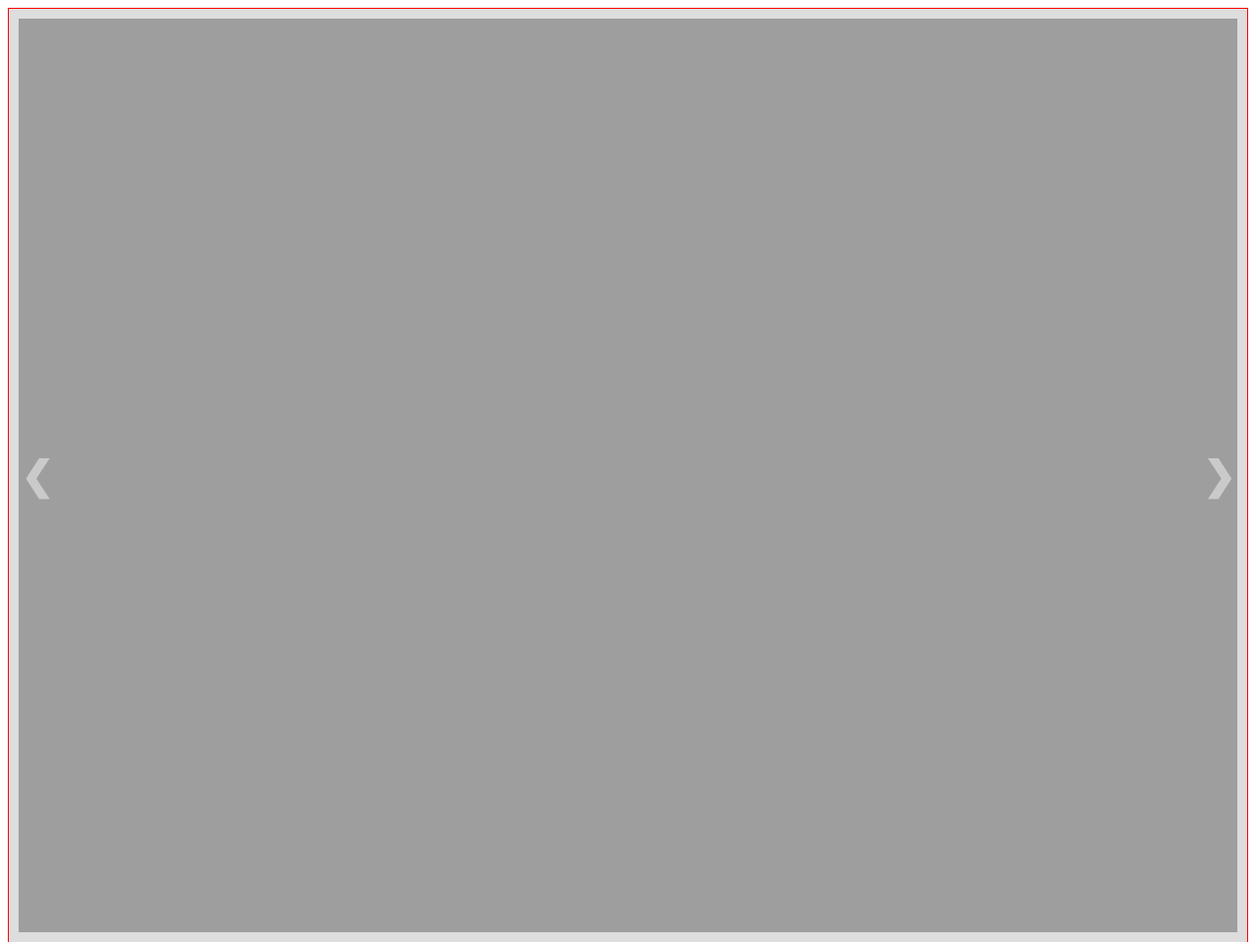
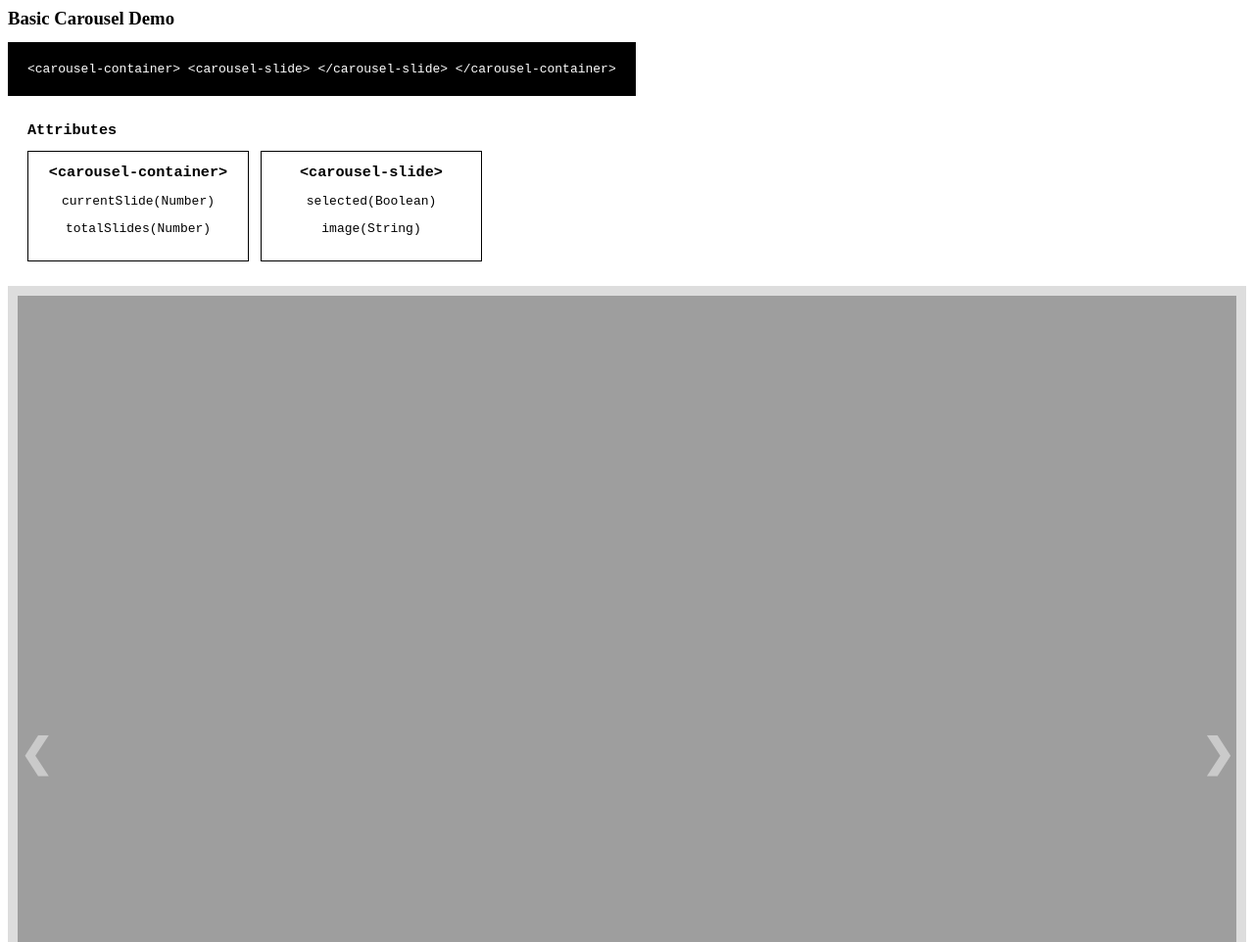
Before and after one commit to mvtercero/slider-carousel, a website with bundled scripts: page demo/index.html in a window 1280 px wide. Shown: the top 962 px of the page at 98% size. Built offline with nearby package versions, Linux system fonts and the light colour scheme.

Commit message:
include component in demo structure

```diff
--- a/components/carousel-container.js
+++ b/components/carousel-container.js
@@ -50,7 +50,6 @@ class CarouselContainer extends LitElement {
   static get styles() {
     return css`
       :host {
-        border: 1px solid red;
         box-sizing: content-box;
         display: block;
         margin-bottom: 22px;
@@ -70,7 +69,6 @@ class CarouselContainer extends LitElement {
         z-index: 1;
       }
 
-
       button {
         position: absolute;
         top: calc(50% - 20px);
@@ -82,6 +80,7 @@ class CarouselContainer extends LitElement {
         font-size: 40px;
         font-weight: bold;
         opacity: 0.7;
+        outline:none;
       }
 
       button:hover,
--- a/demo/index.html
+++ b/demo/index.html
@@ -6,7 +6,83 @@
   <meta charset="utf-8" />
   <meta name="viewport" content="width=device-width, minimum-scale=1.0, initial-scale=1, user-scalable=yes" />
   <script type="module" src="../components/carousel-container.js"></script>
+  <style>
+    .blocks {
+      display: flex;
+      flex-direction: row;
+      flex-wrap: wrap;
+    }
+
+    .block {
+      display: flex;
+      flex-direction: column;
+      flex-wrap: wrap;
+      white-space: normal;
+    }
+
+    .code {
+      padding: 20px;
+      color: #fff;
+      background: #000;
+    }
+
+    .attributes {
+      padding-left: 20px;
+      display: flex;
+      flex-direction: column;
+      width: 100%;
+    }
+
+    h3 {
+      margin: 0px;
+    }
+
+    ul {
+      margin: 0px;
+      padding: 0px;
+      text-decoration: none;
+      display: flex;
+    }
+
+    li {
+      list-style: none;
+      text-align: center;
+      margin: 12px 12px 12px 0;
+      border: 1px solid black;
+      padding: 12px;
+      width: 200px;
+    }
+  </style>
 </head>
+
+<div class="vertical-section-container centered">
+  <h3>Basic Carousel Demo</h3>
+  <div class="blocks">
+    <pre class="block code">
+          <code>
+            &lt;carousel-container&gt;
+            &lt;carousel-slide&gt;
+            &lt;/carousel-slide&gt;
+            &lt;/carousel-container&gt;
+          </code>
+        </pre>
+    <pre class="block attributes">
+          <h3>Attributes</h3>
+          <ul>
+            <li>
+                <h3>&lt;carousel-container&gt;</h3>
+                  <p>currentSlide(Number)</p>
+                  <p>totalSlides(Number)</p>
+            </li>
+
+            <li>
+                <h3>&lt;carousel-slide&gt;</h3>
+                  <p>selected(Boolean)</p>
+                  <p>image(String)</p>
+            </li>
+          </ul>
+        </pre>
+  </div>
 
   <body>
     <carousel-container>
@@ -17,4 +93,6 @@
     </carousel-container>
   </body>
 
+</div>
+
 </html>
```
Also changed, not shown: components/carousel-slide.js (+11 -1 lines). Lines whose indentation alone changed are shown as unchanged.
